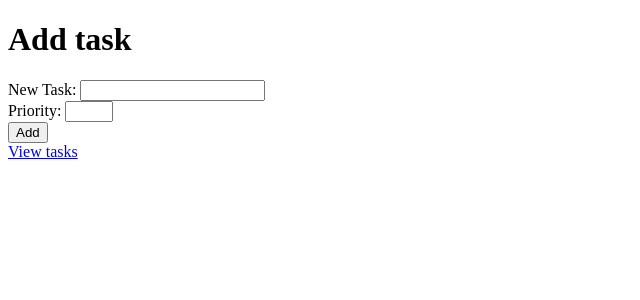
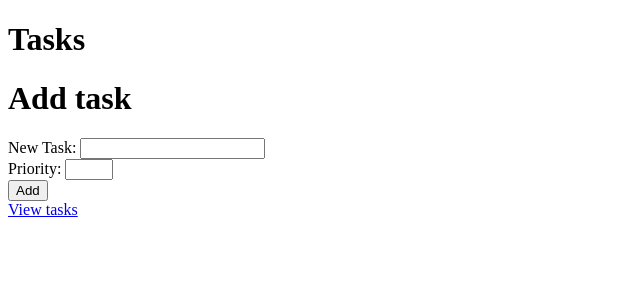
Before and after one commit to GoutteDooo/Formation_Web, a Django app: page /tasks/add/ in a window 1280 px wide. Shown: the top 300 px of the page, without its empty margins (0-640 px from the left). Run offline with Django 5.2, Linux system fonts and the light colour scheme.

Commit message:
2025-05-13 11:44:35

```diff
--- a/lecture3/tasks/templates/tasks/layout.html
+++ b/lecture3/tasks/templates/tasks/layout.html
@@ -6,8 +6,8 @@
   <title>Tasks</title>
 </head>
 <body>
+  <h1>Tasks</h1>
   {% block content %}
-    <h1>Tasks</h1>
   {% endblock %}
 </body>
 </html>
--- a/lecture3/tasks/views.py
+++ b/lecture3/tasks/views.py
@@ -1,8 +1,9 @@
 from django.shortcuts import render
 from django.http import HttpResponseRedirect
 from django import forms
+from django.urls import reverse
 
-tasks = ["foo","bar","baz"]
+tasks = []
 
 class NewTaskForm(forms.Form):
   task = forms.CharField(label="New Task")
```
